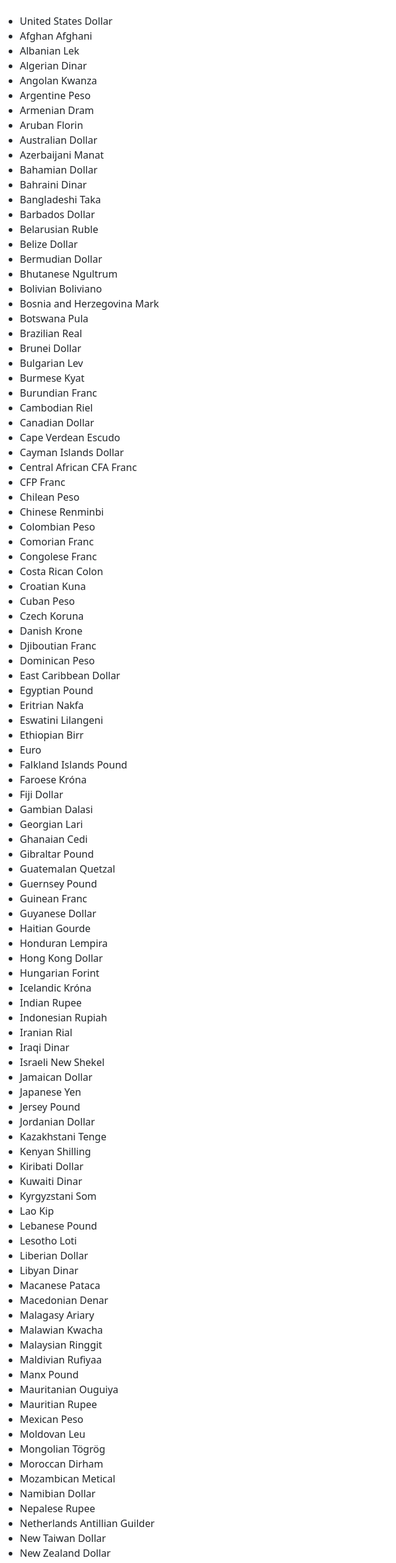
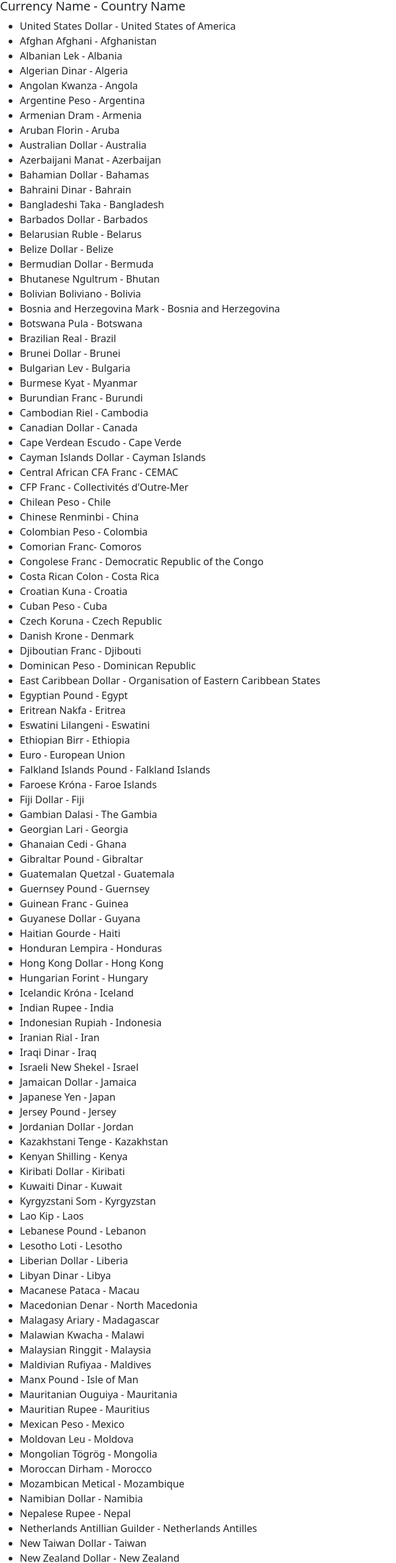
Before and after one commit to eluckie/currency-exchanger, a website built with webpack: page src/index.html in a window 1280 px wide. Shown: the part 248-2770 px from the top of the page at 62% size, without its empty margins (0-640 px from the left). Built offline with nearby package versions, Linux system fonts and the light colour scheme.

Commit message:
add corresponding countries to currency list in alphabetical order

```diff
--- a/src/index.html
+++ b/src/index.html
@@ -57,7 +57,7 @@
       <option value="DOP">Dominican Peso</option>
       <option value="XCD">East Caribbean Dollar</option>
       <option value="EGP">Egyptian Pound</option>
-      <option value="ERN">Eritrian Nakfa</option>
+      <option value="ERN">Eritrean Nakfa</option>
       <option value="SZL">Eswatini Lilangeni</option>
       <option value="ETB">Ethiopian Birr</option>
       <option value="EUR">Euro</option>
@@ -126,7 +126,7 @@
       <option value="PEN">Peruvian Sol</option>
       <option value="PHP">Philippine Peso</option>
       <option value="PLN">Polish Złoty</option>
-      <option value="GBP">Pound Sterling (UK)</option>
+      <option value="GBP">Pound Sterling</option>
       <option value="QAR">Qatari Riyal</option>
       <option value="RON">Romanian Leu</option>
       <option value="RUB">Russian Ruble</option>
@@ -220,7 +220,7 @@
       <option value="DOP">Dominican Peso</option>
       <option value="XCD">East Caribbean Dollar</option>
       <option value="EGP">Egyptian Pound</option>
-      <option value="ERN">Eritrian Nakfa</option>
+      <option value="ERN">Eritrean Nakfa</option>
       <option value="SZL">Eswatini Lilangeni</option>
       <option value="ETB">Ethiopian Birr</option>
       <option value="EUR">Euro</option>
@@ -289,7 +289,7 @@
       <option value="PEN">Peruvian Sol</option>
       <option value="PHP">Philippine Peso</option>
       <option value="PLN">Polish Złoty</option>
-      <option value="GBP">Pound Sterling (UK)</option>
+      <option value="GBP">Pound Sterling</option>
       <option value="QAR">Qatari Riyal</option>
       <option value="RON">Romanian Leu</option>
       <option value="RUB">Russian Ruble</option>
@@ -342,171 +342,172 @@
   <br>
   <div id="conversion-display"></div>
   <br>
-  <h3 id="supported-currencies">click to see all supported currencies</h3>
+  <h3 id="supported-currencies">click to see supported currencies</h3>
   <div id="currency-list" class="hidden">
     <button type="button" id="hide-currencies">hide currency list</button>
-    <br><br>
+    <br>
+    <h5>Currency Name - Country Name</h5>
     <ul>
-      <li>United States Dollar</li>
-      <li>Afghan Afghani</li>
-      <li>Albanian Lek</li>
-      <li>Algerian Dinar</li>
-      <li>Angolan Kwanza</li>
-      <li>Argentine Peso</li>
-      <li>Armenian Dram</li>
-      <li>Aruban Florin</li>
-      <li>Australian Dollar</li>
-      <li>Azerbaijani Manat</li>
-      <li>Bahamian Dollar</li>
-      <li>Bahraini Dinar</li>
-      <li>Bangladeshi Taka</li>
-      <li>Barbados Dollar</li>
-      <li>Belarusian Ruble</li>
-      <li>Belize Dollar</li>
-      <li>Bermudian Dollar</li>
-      <li>Bhutanese Ngultrum</li>
-      <li>Bolivian Boliviano</li>
-      <li>Bosnia and Herzegovina Mark</li>
-      <li>Botswana Pula</li>
-      <li>Brazilian Real</li>
-      <li>Brunei Dollar</li>
-      <li>Bulgarian Lev</li>
-      <li>Burmese Kyat</li>
-      <li>Burundian Franc</li>
-      <li>Cambodian Riel</li>
-      <li>Canadian Dollar</li>
-      <li>Cape Verdean Escudo</li>
-      <li>Cayman Islands Dollar</li>
-      <li>Central African CFA Franc</li>
-      <li>CFP Franc</li>
-      <li>Chilean Peso</li>
-      <li>Chinese Renminbi</li>
-      <li>Colombian Peso</li>
-      <li>Comorian Franc</li>
-      <li>Congolese Franc</li>
-      <li>Costa Rican Colon</li>
-      <li>Croatian Kuna</li>
-      <li>Cuban Peso</li>
-      <li>Czech Koruna</li>
-      <li>Danish Krone</li>
-      <li>Djiboutian Franc</li>
-      <li>Dominican Peso</li>
-      <li>East Caribbean Dollar</li>
-      <li>Egyptian Pound</li>
-      <li>Eritrian Nakfa</li>
-      <li>Eswatini Lilangeni</li>
-      <li>Ethiopian Birr</li>
-      <li>Euro</li>
-      <li>Falkland Islands Pound</li>
-      <li>Faroese Króna</li>
-      <li>Fiji Dollar</li>
-      <li>Gambian Dalasi</li>
-      <li>Georgian Lari</li>
-      <li>Ghanaian Cedi</li>
-      <li>Gibraltar Pound</li>
-      <li>Guatemalan Quetzal</li>
-      <li>Guernsey Pound</li>
-      <li>Guinean Franc</li>
-      <li>Guyanese Dollar</li>
-      <li>Haitian Gourde</li>
-      <li>Honduran Lempira</li>
-      <li>Hong Kong Dollar</li>
-      <li>Hungarian Forint</li>
-      <li>Icelandic Króna</li>
-      <li>Indian Rupee</li>
-      <li>Indonesian Rupiah</li>
-      <li>Iranian Rial</li>
-      <li>Iraqi Dinar</li>
-      <li>Israeli New Shekel</li>
-      <li>Jamaican Dollar</li>
-      <li>Japanese Yen</li>
-      <li>Jersey Pound</li>
-      <li>Jordanian Dollar</li>
-      <li>Kazakhstani Tenge</li>
-      <li>Kenyan Shilling</li>
-      <li>Kiribati Dollar</li>
-      <li>Kuwaiti Dinar</li>
-      <li>Kyrgyzstani Som</li>
-      <li>Lao Kip</li>
-      <li>Lebanese Pound</li>
-      <li>Lesotho Loti</li>
-      <li>Liberian Dollar</li>
-      <li>Libyan Dinar</li>
-      <li>Macanese Pataca</li>
-      <li>Macedonian Denar</li>
-      <li>Malagasy Ariary</li>
-      <li>Malawian Kwacha</li>
-      <li>Malaysian Ringgit</li>
-      <li>Maldivian Rufiyaa</li>
-      <li>Manx Pound</li>
-      <li>Mauritanian Ouguiya</li>
-      <li>Mauritian Rupee</li>
-      <li>Mexican Peso</li>
-      <li>Moldovan Leu</li>
-      <li>Mongolian Tögrög</li>
-      <li>Moroccan Dirham</li>
-      <li>Mozambican Metical</li>
-      <li>Namibian Dollar</li>
-      <li>Nepalese Rupee</li>
-      <li>Netherlands Antillian Guilder</li>
-      <li>New Taiwan Dollar</li>
-      <li>New Zealand Dollar</li>
-      <li>Nicaraguan Córdoba</li>
-      <li>Nigerian Naira</li>
-      <li>Norwegian Krone</li>
-      <li>Omani Rial</li>
-      <li>Pakistani Rupee</li>
-      <li>Panamanian Balboa</li>
-      <li>Papua New Guinean Kina</li>
-      <li>Paraguayan Guaraní</li>
-      <li>Peruvian Sol</li>
-      <li>Philippine Peso</li>
-      <li>Polish Złoty</li>
-      <li>Pound Sterling (UK)</li>
-      <li>Qatari Riyal</li>
-      <li>Romanian Leu</li>
-      <li>Russian Ruble</li>
-      <li>Rwandan Franc</li>
-      <li>Saint Helena Pound</li>
-      <li>Samoan Tālā</li>
-      <li>São Tomé and Príncipe Dobra</li>
-      <li>Saudi Riyal</li>
-      <li>Serbian Dinar</li>
-      <li>Seychellois Rupee</li>
-      <li>Sierra Leonean Leone</li>
-      <li>Singapore Dollar</li>
-      <li>Solomon Islands Dollar</li>
-      <li>Somali Shilling</li>
-      <li>South African Rand</li>
-      <li>South Korean Won</li>
-      <li>South Sudanese Pound</li>
-      <li>Sri Lankan Rupee</li>
-      <li>Sudanese Pound</li>
-      <li>Surinamese Dollar</li>
-      <li>Swedish Krona</li>
-      <li>Swiss Franc</li>
-      <li>Syrian Pound</li>
-      <li>Tajikistani Somoni</li>
-      <li>Tanzanian Shilling</li>
-      <li>Thai Baht</li>
-      <li>Tongan Pa'anga</li>
-      <li>Trinidad and Tobago Dollar</li>
-      <li>Tunisian Dinar</li>
-      <li>Turkish Lira</li>
-      <li>Turkmenistan Manat</li>
-      <li>Tuvaluan Dollar</li>
-      <li>UAE Dirham</li>
-      <li>Ugandan Shilling</li>
-      <li>Ukrainian Hryvnia</li>
-      <li>Uruguayan Peso</li>
-      <li>Uzbekistani So'm</li>
-      <li>Vanuatu Vatu</li>
-      <li>Venezuelan Bolívar Soberano</li>
-      <li>Vietnamese Đồng</li>
-      <li>West African CFA Franc</li>
-      <li>Yemeni Rial</li>
-      <li>Zambian Kwacha</li>
-      <li>Zimbabwean Dollar</li>
+      <li id="highlight">United States Dollar - United States of America</li>
+      <li>Afghan Afghani - Afghanistan</li>
+      <li id="highlight">Albanian Lek - Albania</li>
+      <li>Algerian Dinar - Algeria</li>
+      <li id="highlight">Angolan Kwanza - Angola</li>
+      <li>Argentine Peso - Argentina</li>
+      <li id="highlight">Armenian Dram - Armenia</li>
+      <li>Aruban Florin - Aruba</li>
+      <li id="highlight">Australian Dollar - Australia</li>
+      <li>Azerbaijani Manat - Azerbaijan</li>
+      <li id="highlight">Bahamian Dollar - Bahamas</li>
+      <li>Bahraini Dinar - Bahrain</li>
+      <li id="highlight">Bangladeshi Taka - Bangladesh</li>
+      <li>Barbados Dollar - Barbados</li>
+      <li id="highlight">Belarusian Ruble - Belarus</li>
+      <li>Belize Dollar - Belize</li>
+      <li id="highlight">Bermudian Dollar - Bermuda</li>
+      <li>Bhutanese Ngultrum - Bhutan</li>
+      <li id="highlight">Bolivian Boliviano - Bolivia</li>
+      <li>Bosnia and Herzegovina Mark - Bosnia and Herzegovina</li>
+      <li id="highlight">Botswana Pula - Botswana</li>
+      <li>Brazilian Real - Brazil</li>
+      <li id="highlight">Brunei Dollar - Brunei</li>
+      <li>Bulgarian Lev - Bulgaria</li>
+      <li id="highlight">Burmese Kyat - Myanmar</li>
+      <li>Burundian Franc - Burundi</li>
+      <li id="highlight">Cambodian Riel - Cambodia</li>
+      <li>Canadian Dollar - Canada</li>
+      <li id="highlight">Cape Verdean Escudo - Cape Verde</li>
+      <li>Cayman Islands Dollar - Cayman Islands</li>
+      <li id="highlight">Central African CFA Franc - CEMAC</li>
+      <li>CFP Franc - Collectivités d'Outre-Mer</li>
+      <li id="highlight">Chilean Peso - Chile</li>
+      <li>Chinese Renminbi - China</li>
+      <li id="highlight">Colombian Peso - Colombia</li>
+      <li>Comorian Franc- Comoros</li>
+      <li id="highlight">Congolese Franc - Democratic Republic of the Congo</li>
+      <li>Costa Rican Colon - Costa Rica</li>
+      <li id="highlight">Croatian Kuna - Croatia</li>
+      <li>Cuban Peso - Cuba</li>
+      <li id="highlight">Czech Koruna - Czech Republic</li>
+      <li>Danish Krone - Denmark</li>
+      <li id="highlight">Djiboutian Franc - Djibouti</li>
+      <li>Dominican Peso - Dominican Republic</li>
+      <li id="highlight">East Caribbean Dollar - Organisation of Eastern Caribbean States</li>
+      <li>Egyptian Pound - Egypt</li>
+      <li id="highlight">Eritrean Nakfa - Eritrea</li>
+      <li>Eswatini Lilangeni - Eswatini</li>
+      <li id="highlight">Ethiopian Birr - Ethiopia</li>
+      <li>Euro - European Union</li>
+      <li id="highlight">Falkland Islands Pound - Falkland Islands</li>
+      <li>Faroese Króna - Faroe Islands</li>
+      <li id="highlight">Fiji Dollar - Fiji</li>
+      <li>Gambian Dalasi - The Gambia</li>
+      <li id="highlight">Georgian Lari - Georgia</li>
+      <li>Ghanaian Cedi - Ghana</li>
+      <li id="highlight">Gibraltar Pound - Gibraltar</li>
+      <li>Guatemalan Quetzal - Guatemala</li>
+      <li id="highlight">Guernsey Pound - Guernsey</li>
+      <li>Guinean Franc - Guinea</li>
+      <li id="highlight">Guyanese Dollar - Guyana</li>
+      <li>Haitian Gourde - Haiti</li>
+      <li id="highlight">Honduran Lempira - Honduras</li>
+      <li>Hong Kong Dollar - Hong Kong</li>
+      <li id="highlight">Hungarian Forint - Hungary</li>
+      <li>Icelandic Króna - Iceland</li>
+      <li id="highlight">Indian Rupee - India</li>
+      <li>Indonesian Rupiah - Indonesia</li>
+      <li id="highlight">Iranian Rial - Iran</li>
+      <li>Iraqi Dinar - Iraq</li>
+      <li id="highlight">Israeli New Shekel - Israel</li>
+      <li>Jamaican Dollar - Jamaica</li>
+      <li id="highlight">Japanese Yen - Japan</li>
+      <li>Jersey Pound - Jersey</li>
+      <li id="highlight">Jordanian Dollar - Jordan</li>
+      <li>Kazakhstani Tenge - Kazakhstan</li>
+      <li id="highlight">Kenyan Shilling - Kenya</li>
+      <li>Kiribati Dollar - Kiribati</li>
+      <li id="highlight">Kuwaiti Dinar - Kuwait</li>
+      <li>Kyrgyzstani Som - Kyrgyzstan</li>
+      <li id="highlight">Lao Kip - Laos</li>
+      <li>Lebanese Pound - Lebanon</li>
+      <li id="highlight">Lesotho Loti - Lesotho</li>
+      <li>Liberian Dollar - Liberia</li>
+      <li id="highlight">Libyan Dinar - Libya</li>
+      <li>Macanese Pataca - Macau</li>
+      <li id="highlight">Macedonian Denar - North Macedonia</li>
+      <li>Malagasy Ariary - Madagascar</li>
+      <li id="highlight">Malawian Kwacha - Malawi</li>
+      <li>Malaysian Ringgit - Malaysia</li>
+      <li id="highlight">Maldivian Rufiyaa - Maldives</li>
+      <li>Manx Pound - Isle of Man</li>
+      <li id="highlight">Mauritanian Ouguiya - Mauritania</li>
+      <li>Mauritian Rupee - Mauritius</li>
+      <li id="highlight">Mexican Peso - Mexico</li>
+      <li>Moldovan Leu - Moldova</li>
+      <li id="highlight">Mongolian Tögrög - Mongolia</li>
+      <li>Moroccan Dirham - Morocco</li>
+      <li id="highlight">Mozambican Metical - Mozambique</li>
+      <li>Namibian Dollar - Namibia</li>
+      <li id="highlight">Nepalese Rupee - Nepal</li>
+      <li>Netherlands Antillian Guilder - Netherlands Antilles</li>
+      <li id="highlight">New Taiwan Dollar - Taiwan</li>
+      <li>New Zealand Dollar - New Zealand</li>
+      <li id="highlight">Nicaraguan Córdoba - Nicaragua</li>
+      <li>Nigerian Naira - Nigeria</li>
+      <li id="highlight">Norwegian Krone - Norway</li>
+      <li>Omani Rial - Oman</li>
+      <li id="highlight">Pakistani Rupee - Pakistan</li>
+      <li>Panamanian Balboa - Panama</li>
+      <li id="highlight">Papua New Guinean Kina - Papua New Guinea</li>
+      <li>Paraguayan Guaraní - Paraguay</li>
+      <li id="highlight">Peruvian Sol - Peru</li>
+      <li>Philippine Peso - Philippines</li>
+      <li id="highlight">Polish Złoty - Poland</li>
+      <li>Pound Sterling - United Kingdom</li>
+      <li id="highlight">Qatari Riyal - Qatar</li>
+      <li>Romanian Leu - Romania</li>
+      <li id="highlight">Russian Ruble - Russia</li>
+      <li>Rwandan Franc - Rwanda</li>
+      <li id="highlight">Saint Helena Pound - Saint Helena</li>
+      <li>Samoan Tālā - Samoa</li>
+      <li id="highlight">São Tomé and Príncipe Dobra - São Tomé and Príncipe</li>
+      <li>Saudi Riyal - Saudi Arabia</li>
+      <li id="highlight">Serbian Dinar - Serbia</li>
+      <li>Seychellois Rupee - Seychelles</li>
+      <li id="highlight">Sierra Leonean Leone - Sierra Leone</li>
+      <li>Singapore Dollar - Singapore</li>
+      <li id="highlight">Solomon Islands Dollar - Solomon Islands</li>
+      <li>Somali Shilling - Somalia</li>
+      <li id="highlight">South African Rand - South Africa</li>
+      <li>South Korean Won - South Korea</li>
+      <li id="highlight">South Sudanese Pound - South Sudan</li>
+      <li>Sri Lankan Rupee - Sri Lanka</li>
+      <li id="highlight">Sudanese Pound - Sudan</li>
+      <li>Surinamese Dollar - Suriname</li>
+      <li id="highlight">Swedish Krona - Sweden</li>
+      <li>Swiss Franc - Switzerland</li>
+      <li id="highlight">Syrian Pound - Syria</li>
+      <li>Tajikistani Somoni - Tajikistan</li>
+      <li id="highlight">Tanzanian Shilling - Tanzania</li>
+      <li>Thai Baht - Thailand</li>
+      <li id="highlight">Tongan Pa'anga - Tonga</li>
+      <li>Trinidad and Tobago Dollar - Trinidad and Tobago</li>
+      <li id="highlight">Tunisian Dinar - Tunisia</li>
+      <li>Turkish Lira - Turkey</li>
+      <li id="highlight">Turkmenistan Manat - Turkmenistan</li>
+      <li>Tuvaluan Dollar - Tuvalu</li>
+      <li id="highlight">UAE Dirham - United Arab Emirates</li>
+      <li>Ugandan Shilling - Uganda</li>
+      <li id="highlight">Ukrainian Hryvnia - Ukraine</li>
+      <li>Uruguayan Peso - Uruguay</li>
+      <li id="highlight">Uzbekistani So'm - Uzbekistan</li>
+      <li>Vanuatu Vatu - Vanuatu</li>
+      <li id="highlight">Venezuelan Bolívar Soberano - Venezuela</li>
+      <li>Vietnamese Đồng - Vietnam</li>
+      <li id="highlight">West African CFA Franc - CFA</li>
+      <li>Yemeni Rial - Yemen</li>
+      <li id="highlight">Zambian Kwacha - Zambia</li>
+      <li>Zimbabwean Dollar - Zimbabwe</li>
     </ul>
   </div>
 </body>
```
